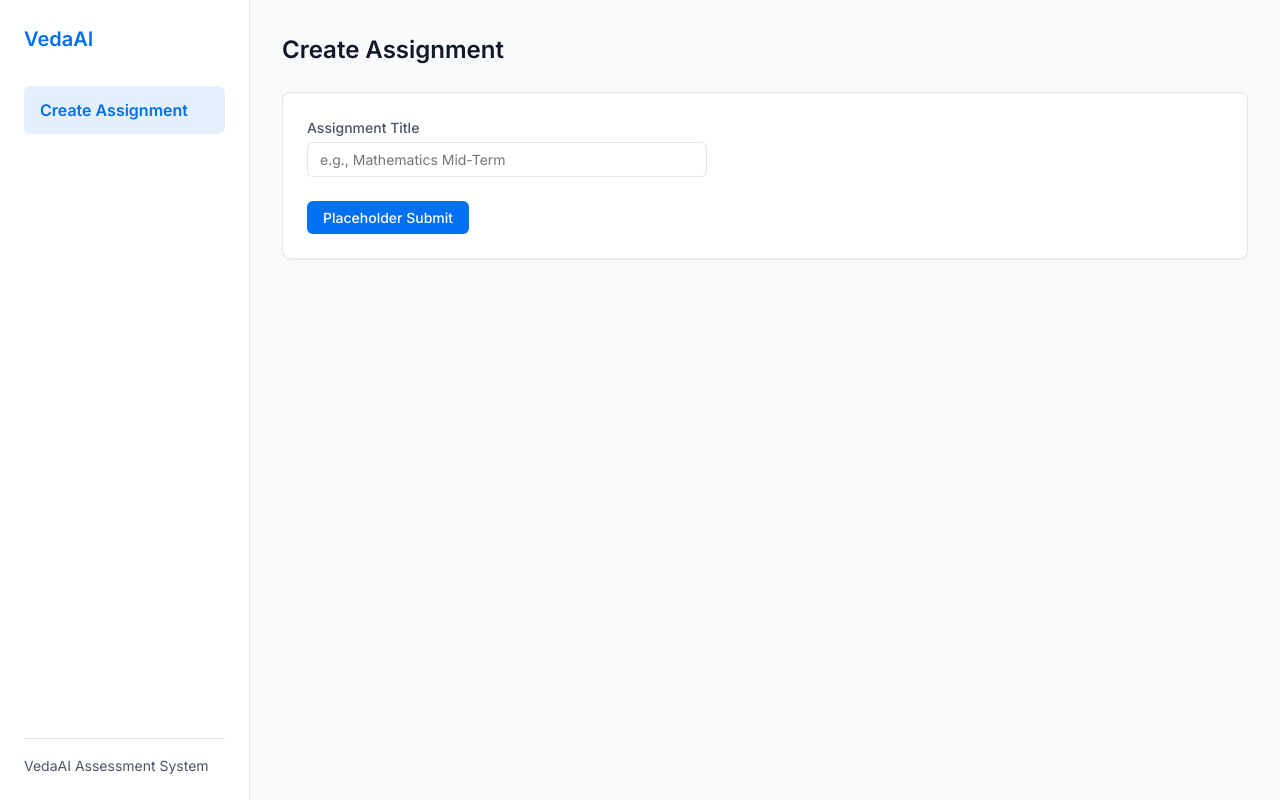
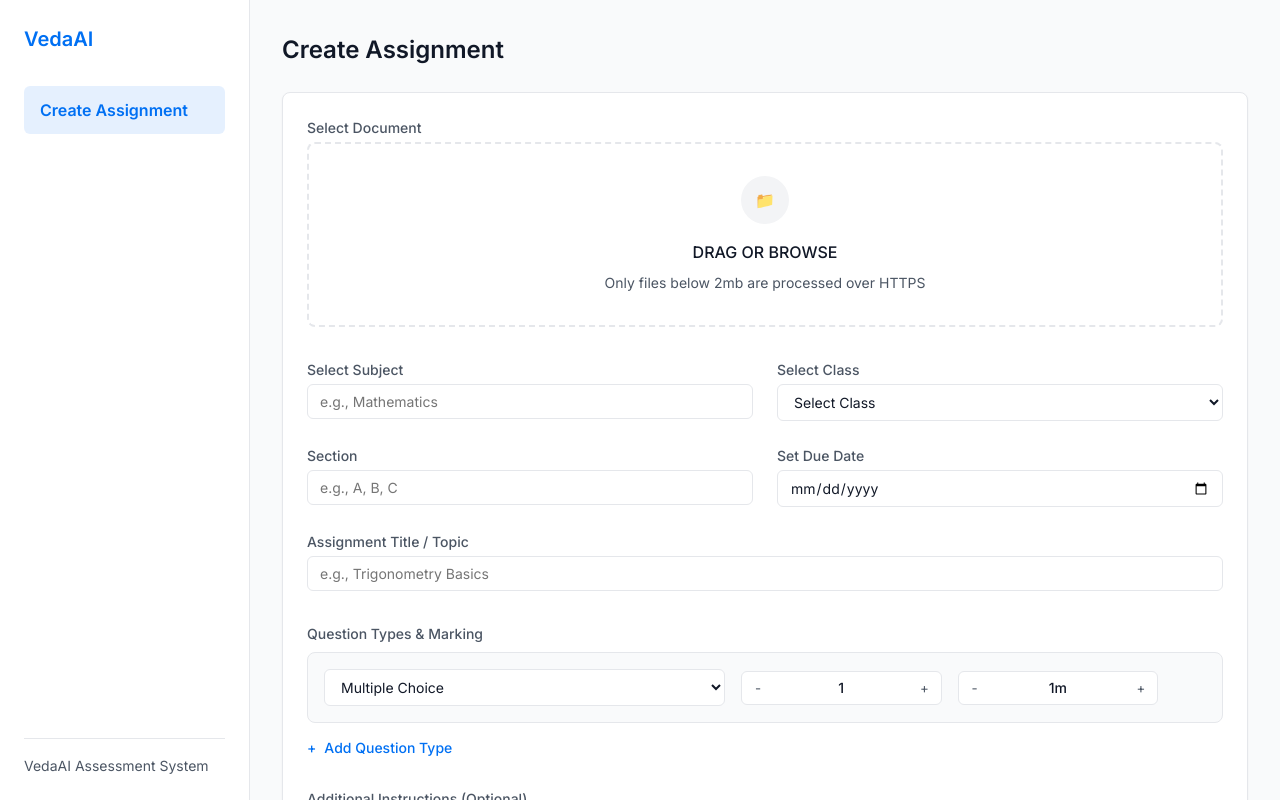
Before and after one commit to Siddharth-Nama/veda_ai_assessment, a Next.js app in the folder client/: page / in a window 1280 px wide. Shown: the top 800 px of the page. Built offline with nearby package versions, Linux system fonts and the light colour scheme.

Commit message:
feat: complete assignment form with dynamic question types and validation

```diff
--- /dev/null
+++ b/client/src/components/features/AdditionalInstructions.tsx
@@ -0,0 +1,22 @@
+import React from "react";
+import { useAssignmentStore } from "@/store/assignmentStore";
+
+export default function AdditionalInstructions() {
+  const { data, updateField } = useAssignmentStore();
+
+  return (
+    <div style={{ marginBottom: '2rem' }}>
+      <label className="label-text">Additional Instructions (Optional)</label>
+      <textarea
+        value={data.additionalInstructions}
+        onChange={(e) => updateField("additionalInstructions", e.target.value)}
+        placeholder="Enter any specific instructions or focus areas for the AI..."
+        style={{
+          width: '100%',
+          minHeight: '120px',
+          resize: 'vertical'
+        }}
+      />
+    </div>
+  );
+}
--- a/client/src/components/features/AssignmentForm.tsx
+++ b/client/src/components/features/AssignmentForm.tsx
@@ -1,27 +1,90 @@
 "use client";
 
-import { useState } from "react";
+import React, { useState } from "react";
+import FileUpload from "./FileUpload";
+import BasicFields from "./BasicFields";
+import QuestionConfig from "./QuestionConfig";
+import AdditionalInstructions from "./AdditionalInstructions";
+import { useAssignmentStore } from "@/store/assignmentStore";
+import { useRouter } from "next/navigation";
 
 export default function AssignmentForm() {
-  const [title, setTitle] = useState("");
+  const { data } = useAssignmentStore();
+  const [error, setError] = useState("");
+  const [isSubmitting, setIsSubmitting] = useState(false);
+  const router = useRouter();
+
+  const validateForm = () => {
+    if (!data.title.trim()) return "Assignment Title is required";
+    if (!data.subject.trim()) return "Subject is required";
+    if (!data.classLevel) return "Class is required";
+    if (!data.dueDate) return "Due Date is required";
+
+    if (data.questionConfigs.length === 0) return "At least one question type is required";
+
+    for (const config of data.questionConfigs) {
+      if (config.count < 1) return `Count must be at least 1 for ${config.type}`;
+      if (config.marks < 1) return `Marks must be at least 1 for ${config.type}`;
+    }
+
+    return null;
+  };
+
+  const handleSubmit = async (e: React.FormEvent) => {
+    e.preventDefault();
+    setError("");
+
+    const validationError = validateForm();
+    if (validationError) {
+      setError(validationError);
+      return;
+    }
+
+    setIsSubmitting(true);
+
+    try {
+      const response = await fetch(`${process.env.NEXT_PUBLIC_API_URL}/assignments`, {
+        method: "POST",
+        headers: { "Content-Type": "application/json" },
+        body: JSON.stringify(data),
+      });
+
+      const result = await response.json();
+
+      if (!result.success) {
+        throw new Error(result.message || "Failed to create assignment");
+      }
+
+      router.push(`/output/${result.data.assignmentId}`);
+    } catch (err) {
+      setError(err instanceof Error ? err.message : "An error occurred");
+      setIsSubmitting(false);
+    }
+  };
 
   return (
     <div className="card">
-      <form>
-        <div style={{ display: 'flex', flexDirection: 'column', gap: '1.5rem' }}>
-          <div>
-            <label className="label-text">Assignment Title</label>
-            <input
-              type="text"
-              value={title}
-              onChange={(e) => setTitle(e.target.value)}
-              placeholder="e.g., Mathematics Mid-Term"
-              style={{ width: '100%', maxWidth: '400px' }}
-            />
-          </div>
-          <div>
-            <button type="button" className="btn-primary">Placeholder Submit</button>
-          </div>
+      {error && (
+        <div style={{ backgroundColor: 'var(--danger)', color: 'white', padding: '0.75rem', borderRadius: '6px', marginBottom: '1.5rem', fontSize: '0.875rem' }}>
+          {error}
+        </div>
+      )}
+
+      <form onSubmit={handleSubmit}>
+        <FileUpload />
+        <BasicFields />
+        <QuestionConfig />
+        <AdditionalInstructions />
+
+        <div style={{ display: 'flex', justifyContent: 'flex-end', gap: '1rem', marginTop: '2rem', paddingTop: '1.5rem', borderTop: '1px solid var(--border-color)' }}>
+          <button
+            type="submit"
+            className="btn-primary"
+            disabled={isSubmitting}
+            style={{ padding: '0.75rem 2rem' }}
+          >
+            {isSubmitting ? "Generating..." : "Generate Question Paper"}
+          </button>
         </div>
       </form>
     </div>
--- /dev/null
+++ b/client/src/components/features/QuestionConfig.tsx
@@ -0,0 +1,108 @@
+import React from "react";
+import { useAssignmentStore } from "@/store/assignmentStore";
+
+export default function QuestionConfig() {
+  const { data, addQuestionConfig, updateQuestionConfig, removeQuestionConfig } = useAssignmentStore();
+
+  const handleStepper = (id: string, field: "count" | "marks", type: "inc" | "dec", currentValue: number) => {
+    let newValue = type === "inc" ? currentValue + 1 : currentValue - 1;
+    if (newValue < 1) newValue = 1;
+    updateQuestionConfig(id, field, newValue);
+  };
+
+  return (
+    <div style={{ marginBottom: '2rem' }}>
+      <label className="label-text">Question Types & Marking</label>
+
+      <div style={{ display: 'flex', flexDirection: 'column', gap: '1rem', marginTop: '0.5rem' }}>
+        {data.questionConfigs.map((config, index) => (
+          <div key={config.id} style={{
+            display: 'grid',
+            gridTemplateColumns: 'minmax(150px, 2fr) 1fr 1fr auto',
+            gap: '1rem',
+            alignItems: 'center',
+            backgroundColor: '#F9FAFB',
+            padding: '1rem',
+            borderRadius: '8px',
+            border: '1px solid var(--border-color)'
+          }}>
+            <select
+              value={config.type}
+              onChange={(e) => updateQuestionConfig(config.id, "type", e.target.value)}
+              style={{ width: '100%', backgroundColor: 'white' }}
+            >
+              <option value="MCQ">Multiple Choice</option>
+              <option value="Objective">Objective</option>
+              <option value="Short Answer">Short Answer</option>
+              <option value="Long Answer">Long Answer</option>
+              <option value="Numerical">Numerical</option>
+            </select>
+
+            <div style={{ display: 'flex', alignItems: 'center', justifyContent: 'space-between', backgroundColor: 'white', border: '1px solid var(--border-color)', borderRadius: '6px', padding: '0.25rem' }}>
+              <button
+                type="button"
+                onClick={() => handleStepper(config.id, "count", "dec", config.count)}
+                style={{ width: '24px', height: '24px', display: 'flex', alignItems: 'center', justifyContent: 'center', color: 'var(--text-secondary)' }}
+              >
+                -
+              </button>
+              <span style={{ fontSize: '0.875rem', fontWeight: 500 }}>{config.count}</span>
+              <button
+                type="button"
+                onClick={() => handleStepper(config.id, "count", "inc", config.count)}
+                style={{ width: '24px', height: '24px', display: 'flex', alignItems: 'center', justifyContent: 'center', color: 'var(--text-secondary)' }}
+              >
+                +
+              </button>
+            </div>
+
+            <div style={{ display: 'flex', alignItems: 'center', justifyContent: 'space-between', backgroundColor: 'white', border: '1px solid var(--border-color)', borderRadius: '6px', padding: '0.25rem' }}>
+              <button
+                type="button"
+                onClick={() => handleStepper(config.id, "marks", "dec", config.marks)}
+                style={{ width: '24px', height: '24px', display: 'flex', alignItems: 'center', justifyContent: 'center', color: 'var(--text-secondary)' }}
+              >
+                -
+              </button>
+              <span style={{ fontSize: '0.875rem', fontWeight: 500 }}>{config.marks}m</span>
+              <button
+                type="button"
+                onClick={() => handleStepper(config.id, "marks", "inc", config.marks)}
+                style={{ width: '24px', height: '24px', display: 'flex', alignItems: 'center', justifyContent: 'center', color: 'var(--text-secondary)' }}
+              >
+                +
+              </button>
+            </div>
+
+            {data.questionConfigs.length > 1 ? (
+              <button
+                type="button"
+                onClick={() => removeQuestionConfig(config.id)}
+                style={{ color: 'var(--danger)', display: 'flex', alignItems: 'center', justifyContent: 'center', width: '32px', height: '32px', borderRadius: '4px' }}
+                title="Remove Question Type"
+              >
+                ×
+              </button>
+            ) : <div style={{ width: '32px' }}></div>}
+          </div>
+        ))}
+      </div>
+
+      <button
+        type="button"
+        onClick={addQuestionConfig}
+        style={{
+          marginTop: '1rem',
+          color: 'var(--primary-color)',
+          fontWeight: 500,
+          fontSize: '0.875rem',
+          display: 'flex',
+          alignItems: 'center',
+          gap: '0.5rem'
+        }}
+      >
+        <span>+</span> Add Question Type
+      </button>
+    </div>
+  );
+}
```
